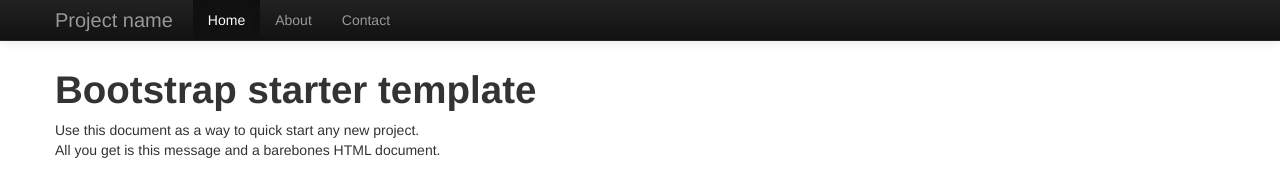
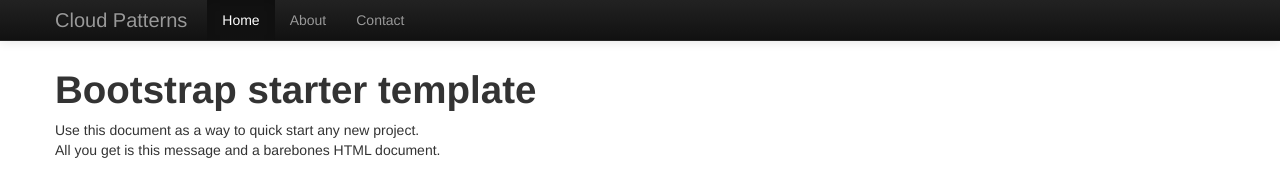
Before and after one commit to falken/falken.github.com, a plain HTML site: page index.html in a window 1280 px wide. Drawn offline with nearby package versions, Linux system fonts and the light colour scheme.

Commit message:
Tweak out Bootstrap basics

```diff
--- a/index.html
+++ b/index.html
@@ -2,7 +2,7 @@
 <html lang="en">
   <head>
     <meta charset="utf-8">
-    <title>Bootstrap, from Twitter</title>
+    <title>Cloud Patterns</title>
     <meta name="viewport" content="width=device-width, initial-scale=1.0">
     <meta name="description" content="">
     <meta name="author" content="">
@@ -33,7 +33,7 @@
             <span class="icon-bar"></span>
             <span class="icon-bar"></span>
           </button>
-          <a class="brand" href="#">Project name</a>
+          <a class="brand" href="#">Cloud Patterns</a>
           <div class="nav-collapse collapse">
             <ul class="nav">
               <li class="active"><a href="#">Home</a></li>
```
